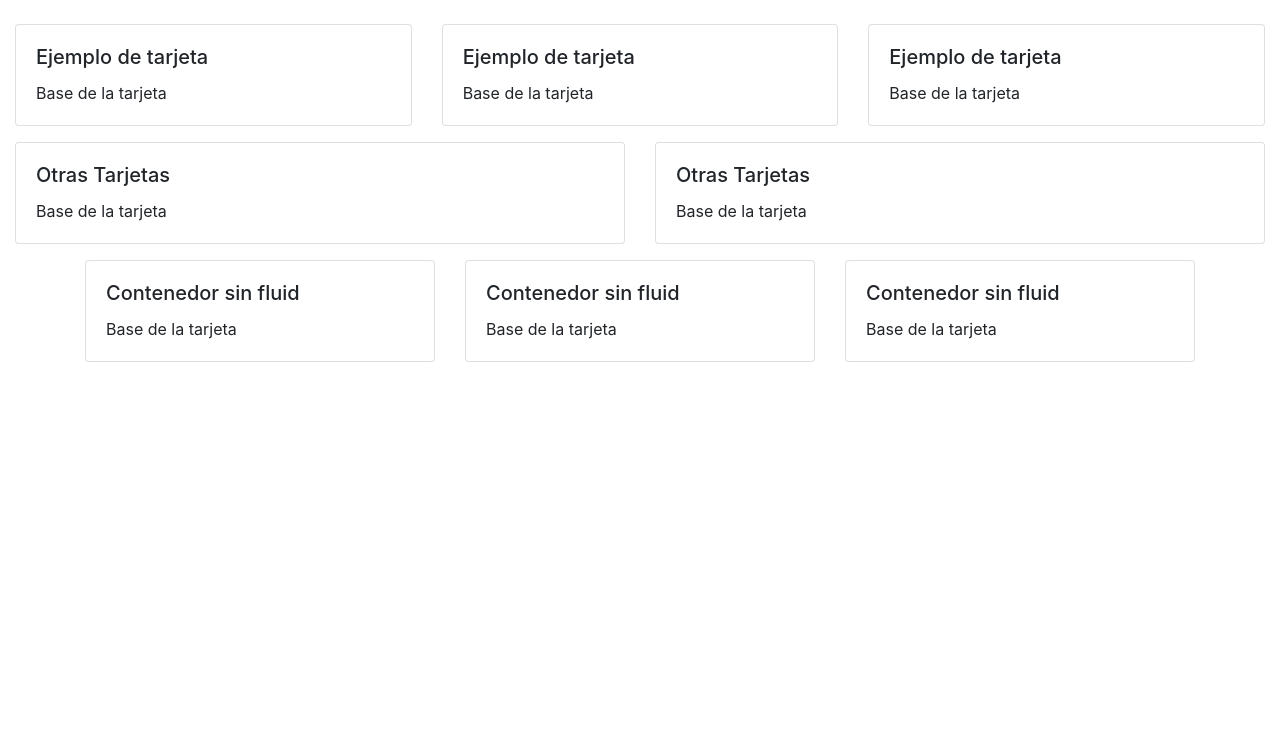
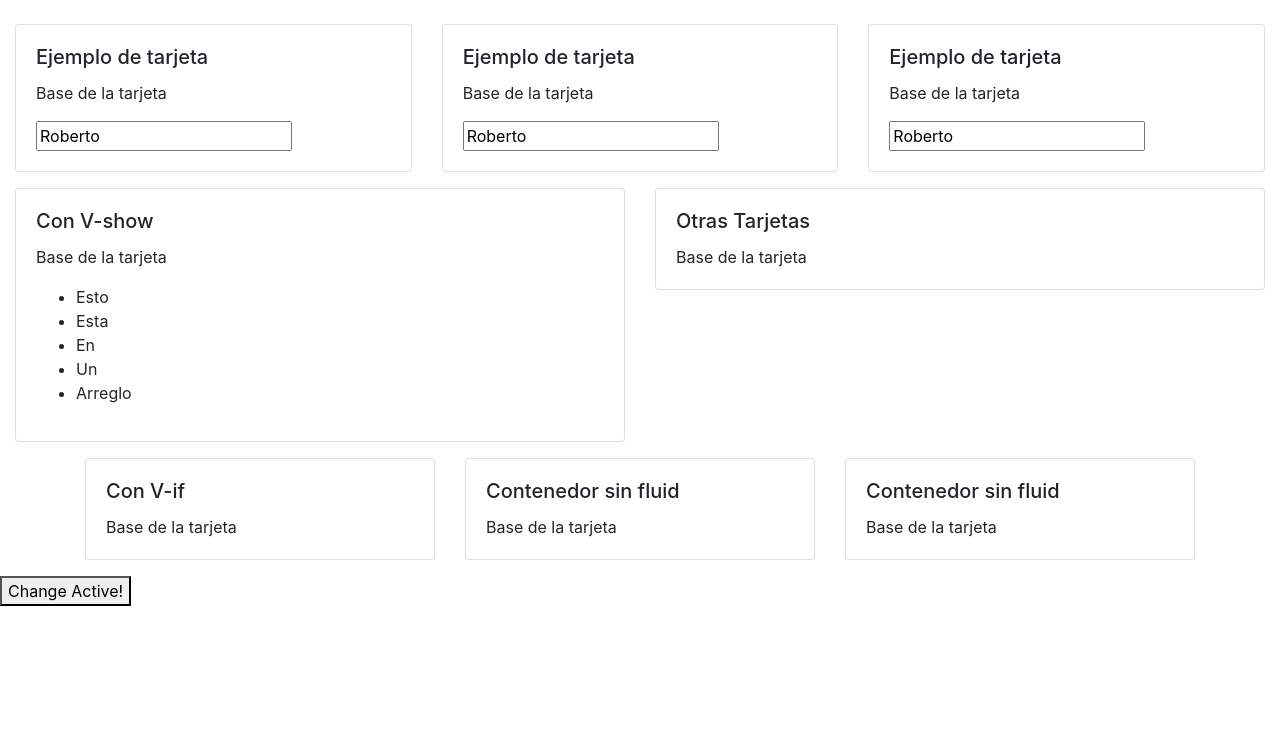
Before and after one commit to robertotq/Lab-Web-Bootstrap, a plain HTML site: page index.html in a window 1280 px wide. Shown: the part 56-800 px from the top of the page. Drawn offline with nearby package versions, Linux system fonts and the light colour scheme.

Commit message:
SPA con VueJs

```diff
--- a/index.html
+++ b/index.html
@@ -2,13 +2,15 @@
 <html>
 <head>
   <link rel="stylesheet" href="https://stackpath.bootstrapcdn.com/bootstrap/4.4.1/css/bootstrap.min.css" integrity="sha384-Vkoo8x4CGsO3+Hhxv8T/Q5PaXtkKtu6ug5TOeNV6gBiFeWPGFN9MuhOf23Q9Ifjh" crossorigin="anonymous">
+  <script src="https://unpkg.com/vue"></script>
 </head>
 
 <body>
+  <div id="app">
     <div class="container">
       <nav class="navbar navbar-dark navbar-expand-md fixed-top bg-dark">
         <a class="navbar-brand" href="#">
-        Menu flotante
+          {{ message }}
         </a>
       </nav>
     </div>
@@ -20,6 +22,7 @@
             <div class="card-body">
               <h5 class="card-title">Ejemplo de tarjeta</h5>
               <p class="card-text">Base de la tarjeta</p>
+              <input v-model="newData" v-on:keyup.enter="addToList"/>
             </div>
           </div>
         </div>
@@ -28,6 +31,7 @@
             <div class="card-body">
               <h5 class="card-title">Ejemplo de tarjeta</h5>
               <p class="card-text">Base de la tarjeta</p>
+              <input v-model="newData" v-on:keyup.enter="addToList"/>
             </div>
           </div>
         </div>
@@ -36,17 +40,21 @@
             <div class="card-body">
               <h5 class="card-title">Ejemplo de tarjeta</h5>
               <p class="card-text">Base de la tarjeta</p>
+              <input v-model="newData" v-on:keyup.enter="addToList"/>
             </div>
           </div>
         </div>
       </div>
 
-    <div class="row justify-content-around">
+      <div v-show="active" class="row justify-content-around">
         <div class="col-12 col-md-8 col-lg-6" style=padding-bottom:2vh>
           <div class="card">
             <div class="card-body">
-            <h5 class="card-title">Otras Tarjetas</h5>
+              <h5 class="card-title">Con V-show</h5>
               <p class="card-text">Base de la tarjeta</p>
+                <ul>
+                  <li v-for="data in dataList"> {{ data }}</li>
+                </ul>
             </div>
           </div>
         </div>
@@ -62,12 +70,12 @@
     </div>
 
 
-  <div class="container justify-content-around">
+    <div v-if="active" class="container justify-content-around">
       <div class="row justify-content-around">
         <div class="col-12 col-md-6 col-lg-4" style=padding-bottom:2vh>
           <div class="card">
             <div class="card-body">
-            <h5 class="card-title">Contenedor sin fluid</h5>
+              <h5 class="card-title">Con V-if</h5>
               <p class="card-text">Base de la tarjeta</p>
             </div>
           </div>
@@ -91,5 +99,25 @@
       </div>
     </div>
 
+    <button v-on:click="active = !active"> Change Active! </button>
+
+  </div>
+  <script>
+    var app = new Vue({
+      el: '#app',
+      data: {
+        message: 'Hello Vue!',
+        newData: 'Roberto',
+        dataList: ['Esto', 'Esta', 'En', 'Un', 'Arreglo'],
+        active: true
+      },
+      methods: {
+        addToList: function(event){
+          this.dataList.push(event.target.value)
+          this.newData = ""
+        }
+      }
+    })
+  </script>
 </body>
 </html>
```
Also changed, not shown: package-lock.json (added). Lines whose indentation alone changed are shown as unchanged.
